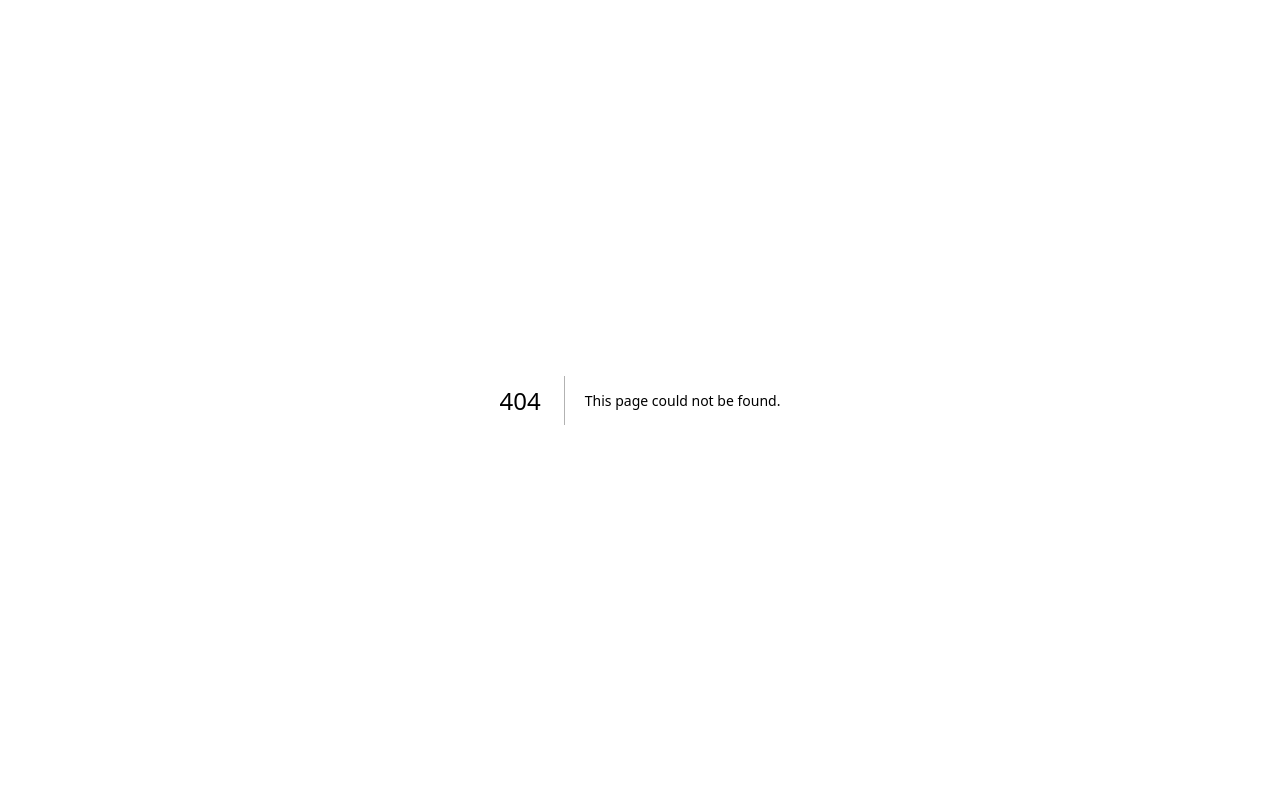
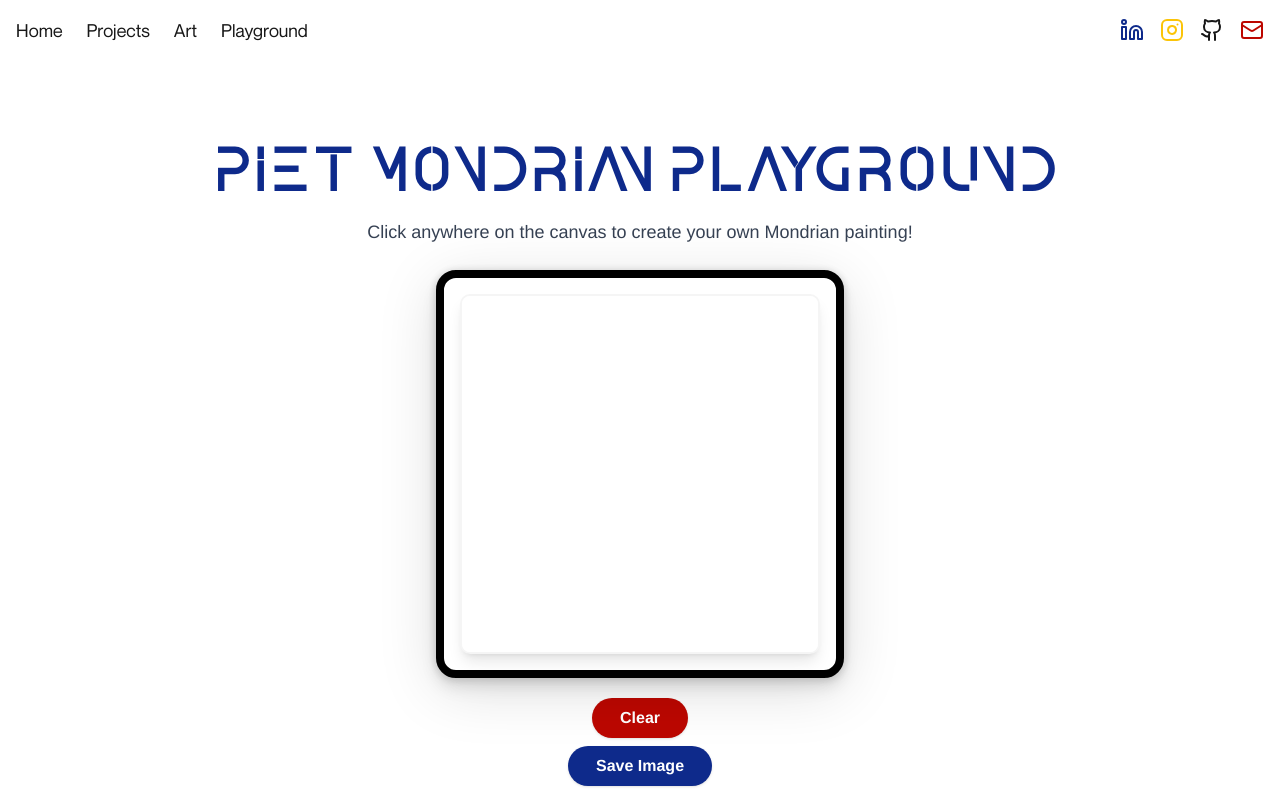
Before and after one commit to darinetag/portfolio, a Next.js app: page /playground in a window 1280 px wide. Before the commit this address had no page. Shown: the top 800 px of the page. Built offline with nearby package versions, Linux system fonts and the light colour scheme.

Commit message:
added playground section fun

```diff
--- a/src/components/Navbar.js
+++ b/src/components/Navbar.js
@@ -11,6 +11,7 @@
         <li><Link href="/">Home</Link></li>
         <li><Link href="/projects">Projects</Link></li>
         <li><Link href="/art">Art</Link></li>
+        <li><Link href="/playground">Playground</Link></li>
       </ul>
 
       {/* Right: Social Icons */}
--- /dev/null
+++ b/src/pages/playground.js
@@ -0,0 +1,158 @@
+"use client";
+import { useEffect, useRef, useState } from "react";
+import Layout from "@/components/Layout";
+
+const mondrianColors = ["#ec140f", "#f5d219", "#170dac", "#fff"];
+
+export default function PlaygroundPage() {
+  const canvasRef = useRef(null);
+  const linesRef = useRef([]);
+  const contextRef = useRef(null);
+  const [canvasSize, setCanvasSize] = useState(360);
+
+  // Set up and resize canvas
+  useEffect(() => {
+    function resize() {
+      const size = Math.min(window.innerWidth, 580, window.innerHeight - 240, 360);
+      setCanvasSize(size);
+
+      const canvas = canvasRef.current;
+      if (!canvas) return;
+      canvas.width = size;
+      canvas.height = size;
+      const ctx = canvas.getContext("2d");
+      contextRef.current = ctx;
+      ctx.lineWidth = 8;
+      ctx.strokeStyle = "#0f0408";
+      ctx.fillStyle = "#fff";
+      ctx.clearRect(0, 0, canvas.width, canvas.height);
+      ctx.fillRect(0, 0, canvas.width, canvas.height); // Fill with white
+      linesRef.current = [];
+    }
+    resize();
+    window.addEventListener("resize", resize);
+    return () => window.removeEventListener("resize", resize);
+  }, []);
+
+  function drawline(x, y) {
+    const ctx = contextRef.current;
+    ctx.beginPath();
+    ctx.moveTo(x, y); ctx.lineTo(x, 0);
+    ctx.moveTo(x, y); ctx.lineTo(0, y);
+    ctx.moveTo(x, y); ctx.lineTo(x, ctx.canvas.height);
+    ctx.moveTo(x, y); ctx.lineTo(ctx.canvas.width, y);
+    ctx.stroke();
+    ctx.closePath();
+  }
+  function fillSqr(x1, y1, x2, y2) {
+    const ctx = contextRef.current;
+    ctx.beginPath();
+    ctx.rect(x1, y1, x2 - x1, y2 - y1);
+    ctx.fillStyle = mondrianColors[Math.floor(Math.random() * mondrianColors.length)];
+    ctx.fill();
+    ctx.lineWidth = 8;
+    ctx.strokeStyle = "#0f0408";
+    ctx.stroke();
+    ctx.closePath();
+  }
+  function drawOnClick(e) {
+    const canvas = canvasRef.current;
+    const rect = canvas.getBoundingClientRect();
+    const scaleX = canvas.width / rect.width;
+    const scaleY = canvas.height / rect.height;
+    const x = (e.clientX - rect.left) * scaleX;
+    const y = (e.clientY - rect.top) * scaleY;
+
+    linesRef.current.push({ x, y });
+    let curLoc = [];
+    curLoc.push(linesRef.current[linesRef.current.length - 1]);
+    curLoc.push(linesRef.current[linesRef.current.length - 2]);
+    drawline(x, y);
+
+    if (linesRef.current.length === 1) {
+      fillSqr(0, canvas.height, linesRef.current[0].x, linesRef.current[0].y);
+      fillSqr(canvas.width, 0, linesRef.current[0].x, linesRef.current[0].y);
+    }
+    if (linesRef.current.length > 1) {
+      fillSqr(curLoc[0].x, curLoc[0].y, curLoc[1].x, curLoc[1].y);
+    }
+  }
+  function handleClear() {
+    const ctx = contextRef.current;
+    if (!ctx) return;
+    ctx.clearRect(0, 0, ctx.canvas.width, ctx.canvas.height);
+    ctx.fillStyle = "#fff";
+    ctx.fillRect(0, 0, ctx.canvas.width, ctx.canvas.height); // Fill with white
+    linesRef.current = [];
+  }
+  function handleSave() {
+    const canvas = canvasRef.current;
+    const link = document.createElement("a");
+    link.download = "my-mondrian-art.png";
+    link.href = canvas.toDataURL("image/png");
+    link.click();
+  }
+
+  useEffect(() => {
+    const canvas = canvasRef.current;
+    if (!canvas) return;
+    function onClick(e) { drawOnClick(e); }
+    canvas.addEventListener("click", onClick);
+    return () => canvas.removeEventListener("click", onClick);
+  }, [canvasSize]);
+
+  return (
+    <Layout>
+      <div className="w-full min-h-screen flex flex-col items-center justify-center pt-14 pb-12">
+        <h1
+          className="text-4xl md:text-6xl font-bold text-[#0E2A8B] text-center mb-4"
+          style={{ fontFamily: "Science, serif" }}
+        >
+          Piet Mondrian Playground
+        </h1>
+        <p className="mb-6 text-lg text-gray-700 text-center max-w-xl">
+          Click anywhere on the canvas to create your own Mondrian painting!
+        </p>
+        {/* Frame and Canvas */}
+        <div className="relative flex items-center justify-center mb-4">
+          <div className="bg-white rounded-[20px] border-[8px] border-black drop-shadow-xl flex items-center justify-center p-4"
+            style={{
+              minWidth: canvasSize,
+              minHeight: canvasSize,
+              boxShadow: "0 12px 60px 0 #0002, 0 1px 8px #3333"
+            }}>
+            <canvas
+              ref={canvasRef}
+              className="rounded-[10px] bg-white shadow-lg"
+              style={{
+                width: canvasSize,
+                height: canvasSize,
+                maxWidth: "80vw",
+                maxHeight: "60vw",
+                cursor: "crosshair",
+                border: "2px solid #f5f5f5",
+                background: "#fff"
+              }}
+            />
+          </div>
+        </div>
+        {/* Buttons under canvas */}
+        <div className="flex flex-col items-center gap-2 mt-1">
+          <button
+            id="clear"
+            onClick={handleClear}
+            className="px-7 py-2 rounded-full bg-[#BC0700] hover:bg-[#FBC408] hover:text-black text-white font-bold shadow transition"
+          >
+            Clear
+          </button>
+          <button
+            onClick={handleSave}
+            className="px-7 py-2 rounded-full bg-[#0E2A8B] hover:bg-[#FBC408] hover:text-black text-white font-bold shadow transition"
+          >
+            Save Image
+          </button>
+        </div>
+      </div>
+    </Layout>
+  );
+}
```
